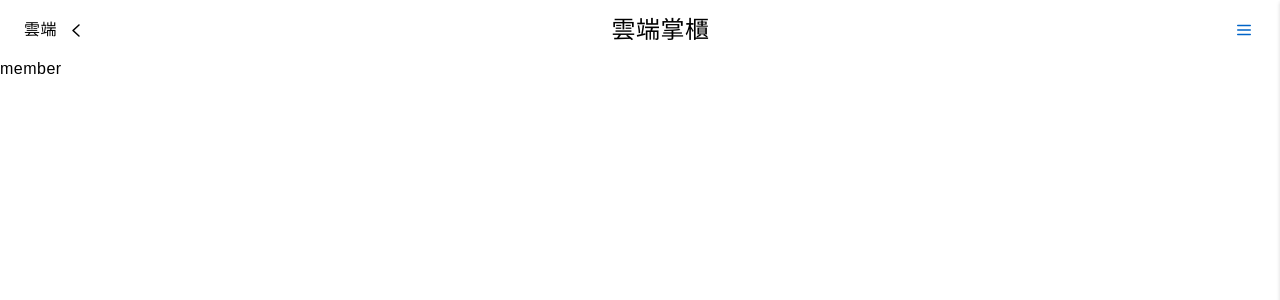
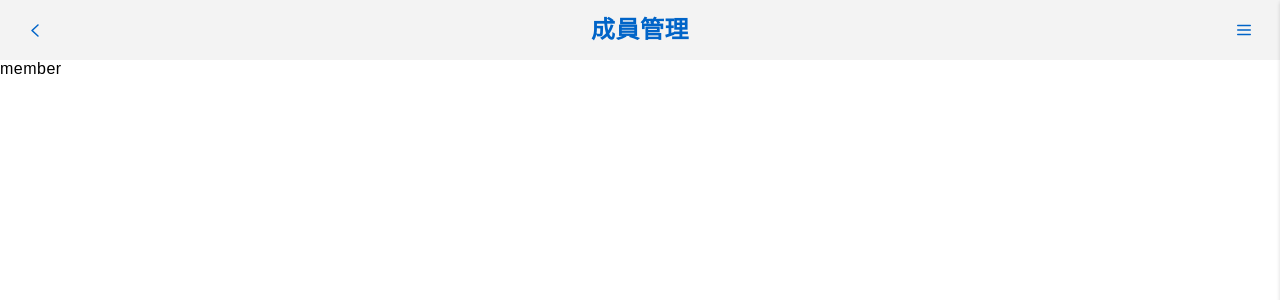
Before and after one commit to leon11081991/vue3-emgiot, a Vue app: page /member in a window 1280 px wide. Shown: the top 300 px of the page. Built offline with nearby package versions, Linux system fonts and the light colour scheme.

Commit message:
feat(header): 基本功能與基本樣式
1. 新增composables
- use/header: 處理header相關函數

```diff
--- a/src/components/Common/Header.vue
+++ b/src/components/Common/Header.vue
@@ -1,25 +1,26 @@
 <script setup lang="ts">
-import { ref } from 'vue'
 import BaseSvgIcon from '@/components/Base/SvgIcon.vue'
-import { useRouter } from 'vue-router'
+
+import { useHeader } from '@/composables/useHeader'
+import { useSidebar } from '@/composables/useSidebar'
+
 import { useCommonStore } from '@/stores/common'
 
-import { useSidebar } from '@/composables/useSidebar'
+const commonStore = useCommonStore()
 
-const router = useRouter()
-const commonStore = useCommonStore()
+// const { headerTitle, showGoBack, goPrevPage } = useHeader()
+const { showGoBack, goPrevPage } = useHeader()
 const { handleOpenSidebar } = useSidebar()
-
-const goPrevPage = () => {
-  router.go(-1)
-}
 </script>
 
 <template>
   <header class="header">
-    <div class="logo">雲端</div>
-    <div class="go-prev-page" @click="goPrevPage">
-      <img src="/src/assets/icons/left-arrow.svg" alt="go-prev-page" />
+    <div v-if="!showGoBack" class="logo">
+      <!-- TODO: 需更新為公司logo -->
+      雲端
+    </div>
+    <div v-else class="go-prev-page" @click="goPrevPage">
+      <BaseSvgIcon iconName="left-arrow" />
     </div>
     <h2 class="header-title">{{ commonStore.headerTitle }}</h2>
     <div id="menu" class="menu" @click="handleOpenSidebar">
@@ -34,13 +35,16 @@ const goPrevPage = () => {
   display: flex;
   align-items: center;
   gap: 0.5rem;
-  margin-inline: 1.5rem;
+  padding-inline: 1.5rem;
+  background-color: $--header-bg-color;
   z-index: $--header-z-index;
 
   .header-title {
     margin: 0;
     flex: 1;
     text-align: center;
+    color: $--color-primary;
+    font-weight: 900;
   }
 
   .go-prev-page,
--- /dev/null
+++ b/src/composables/useHeader.ts
@@ -0,0 +1,51 @@
+import { computed, onMounted } from 'vue'
+import { useRouter } from 'vue-router'
+import { useCommonStore } from '@/stores/common'
+import { navigationList } from '@/constants/common.const'
+
+/** header 相關邏輯 */
+export const useHeader = () => {
+  const router = useRouter()
+  const commonStore = useCommonStore()
+
+  // 是否顯示返回按鈕
+  const showGoBack = computed<boolean>(() => {
+    if (router.currentRoute.value.name == 'Home') return false
+
+    return true
+  })
+
+  // 返回上一頁
+  const goPrevPage = () => {
+    router.go(-1)
+  }
+
+  /** 處理header title
+   *  尋找 navigationList 中是否有與當前頁面相同的 header title
+   */
+  const headerTitleHandler = (title: string = '') => {
+    const currentPage = router.currentRoute.value.name
+    const item = navigationList.find((item) => item.name == currentPage)
+    return item?.['header-title'] ?? title
+  }
+
+  const updateHeaderTitle = (customTitle?: string) => {
+    // 需求: header title 有可能會在不同頁面中重新定義，所以使用 commonStore
+    commonStore.headerTitle = customTitle || headerTitleHandler()
+  }
+
+  // 每次路由改變後更新 headerTitle
+  router.afterEach(() => {
+    updateHeaderTitle()
+  })
+
+  onMounted(() => {
+    updateHeaderTitle()
+  })
+
+  return {
+    showGoBack,
+    goPrevPage,
+    updateHeaderTitle
+  }
+}
--- a/src/stores/common.ts
+++ b/src/stores/common.ts
@@ -3,7 +3,7 @@ import { defineStore } from 'pinia'
 
 export const useCommonStore = defineStore('common', () => {
   /** header */
-  const headerTitle = ref<string>('雲端掌櫃')
+  const headerTitle = ref<string>('')
   /** sidebar */
   const isSidebarOpen = ref<boolean>(false)
 
```
